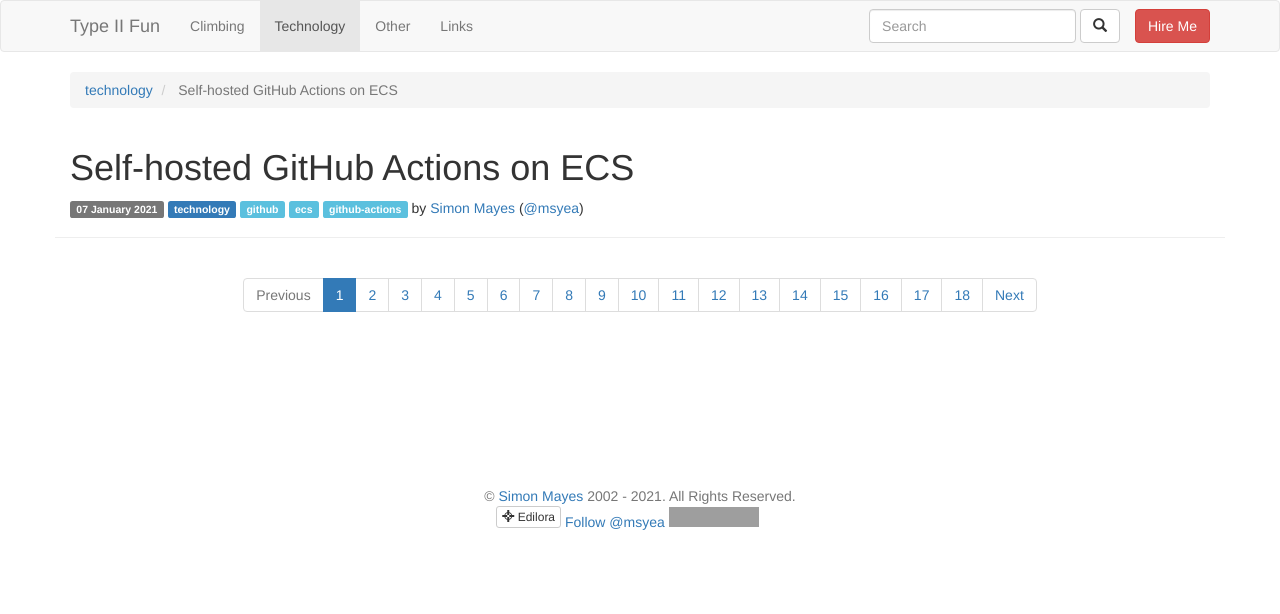
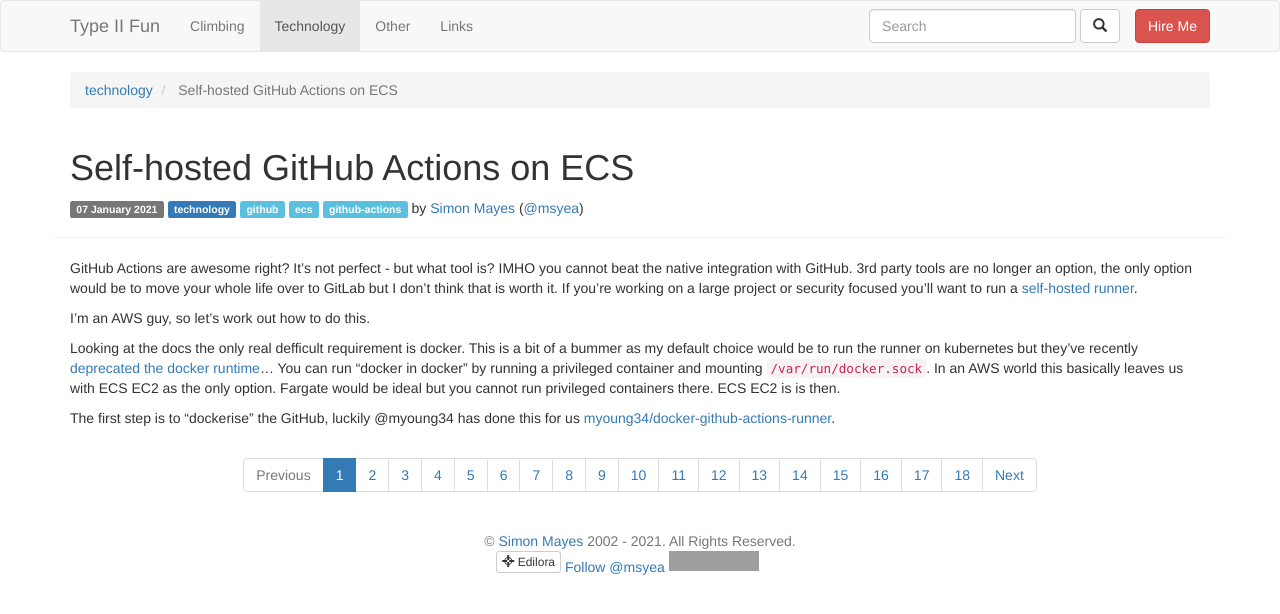
Before and after one commit to msyea/msyea.github.io, a Jekyll site: the page built from _posts/2021-01-07-self-hosted-github-actions-on-ecs.md, in a window 1280 px wide. Shown: the top 614 px of the page. Built offline with Jekyll 4.4.1, drawn with Linux system fonts in a browser that asks for light colours; comment, search, counter and statistics services are not loaded; grey boxes are pictures that could not be loaded.

Commit message:
Add content

```diff
--- a/_posts/2021-01-07-self-hosted-github-actions-on-ecs.md
+++ b/_posts/2021-01-07-self-hosted-github-actions-on-ecs.md
@@ -3,3 +3,10 @@ title: Self-hosted GitHub Actions on ECS
 category: technology
 tags: [github,ecs,github-actions]
 ---
+GitHub Actions are awesome right? It's not perfect - but what tool is? IMHO you cannot beat the native integration with GitHub. 3rd party tools are no longer an option, the only option would be to move your whole life over to GitLab but I don't think that is worth it. If you're working on a large project or security focused you'll want to run a [self-hosted runner](https://docs.github.com/en/free-pro-team@latest/actions/hosting-your-own-runners/about-self-hosted-runners).
+
+I'm an AWS guy, so let's work out how to do this.
+
+Looking at the docs the only real defficult requirement is docker. This is a bit of a bummer as my default choice would be to run the runner on kubernetes but they've recently [deprecated the docker runtime](https://github.com/kubernetes/kubernetes/blob/master/CHANGELOG/CHANGELOG-1.20.md#deprecation)... You can run "docker in docker" by running a privileged container and mounting `/var/run/docker.sock`. In an AWS world this basically leaves us with ECS EC2 as the only option. Fargate would be ideal but you cannot run privileged containers there. ECS EC2 is is then.
+
+The first step is to "dockerise" the GitHub, luckily @myoung34 has done this for us [myoung34/docker-github-actions-runner](https://github.com/myoung34/docker-github-actions-runner).
```
